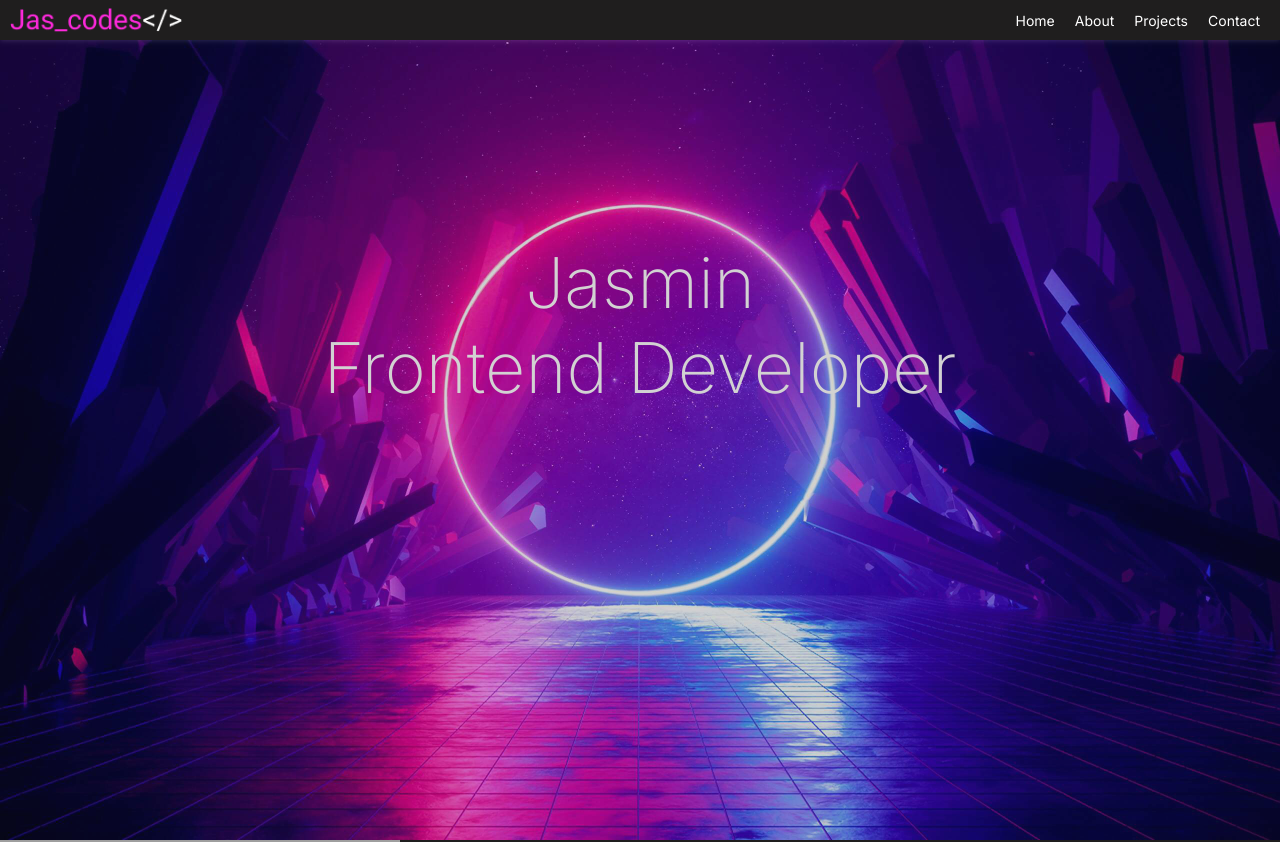
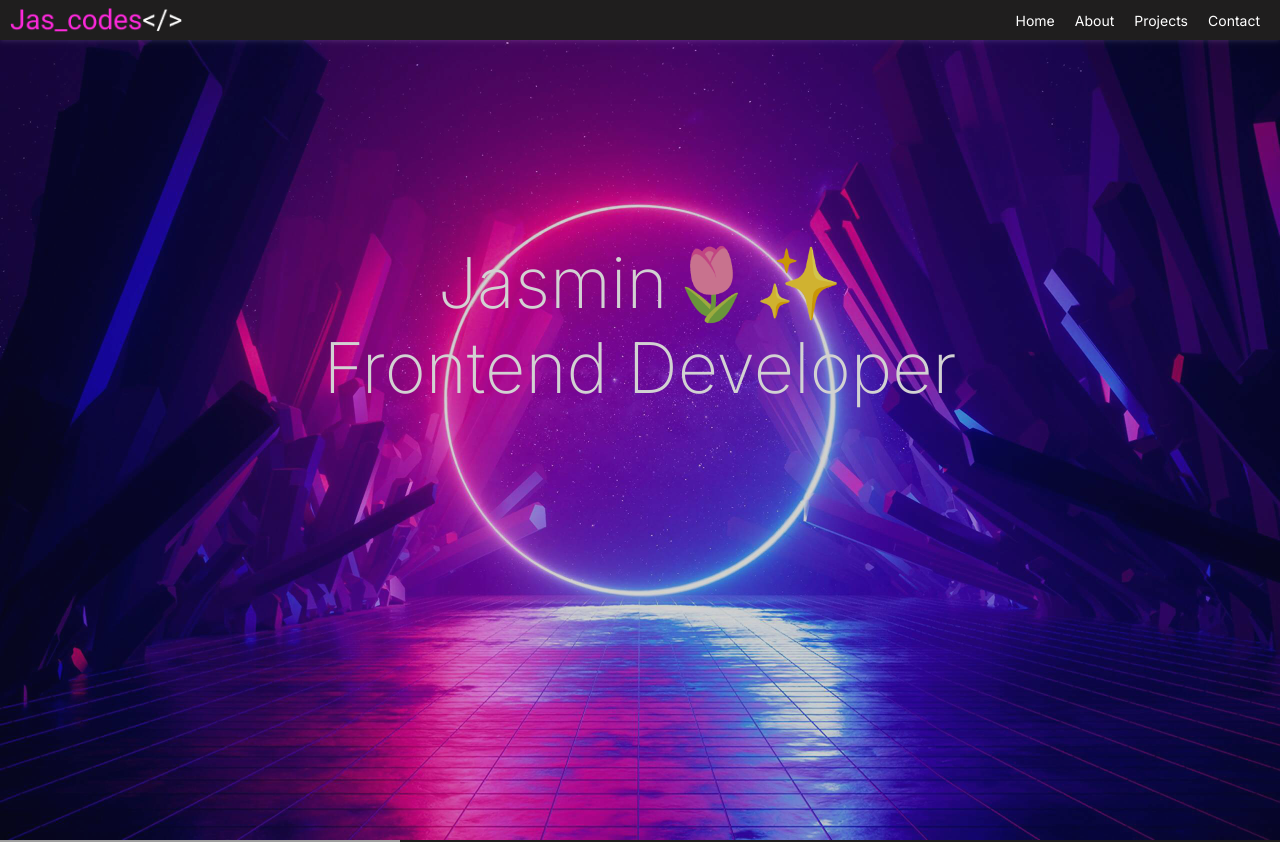
Before and after one commit to Jasminvillatoro/Jasmin-Portfolio, a React (Create React App) app: page / in a window 1280 px wide. Shown: the top 842 px of the page. Built offline with nearby package versions, Linux system fonts and the light colour scheme; grey boxes are pictures that could not be loaded.

Commit message:
background and text style change

```diff
--- a/src/components/Hero.js
+++ b/src/components/Hero.js
@@ -4,7 +4,7 @@ const Hero = () => {
   return (
     <section className="hero--cnt">
       <h1 className="hero--text">
-        Jasmin <br /> Frontend Developer
+        <span className="name">Jasmin🌷✨</span> <br /> Frontend Developer
       </h1>
     </section>
   );
```
